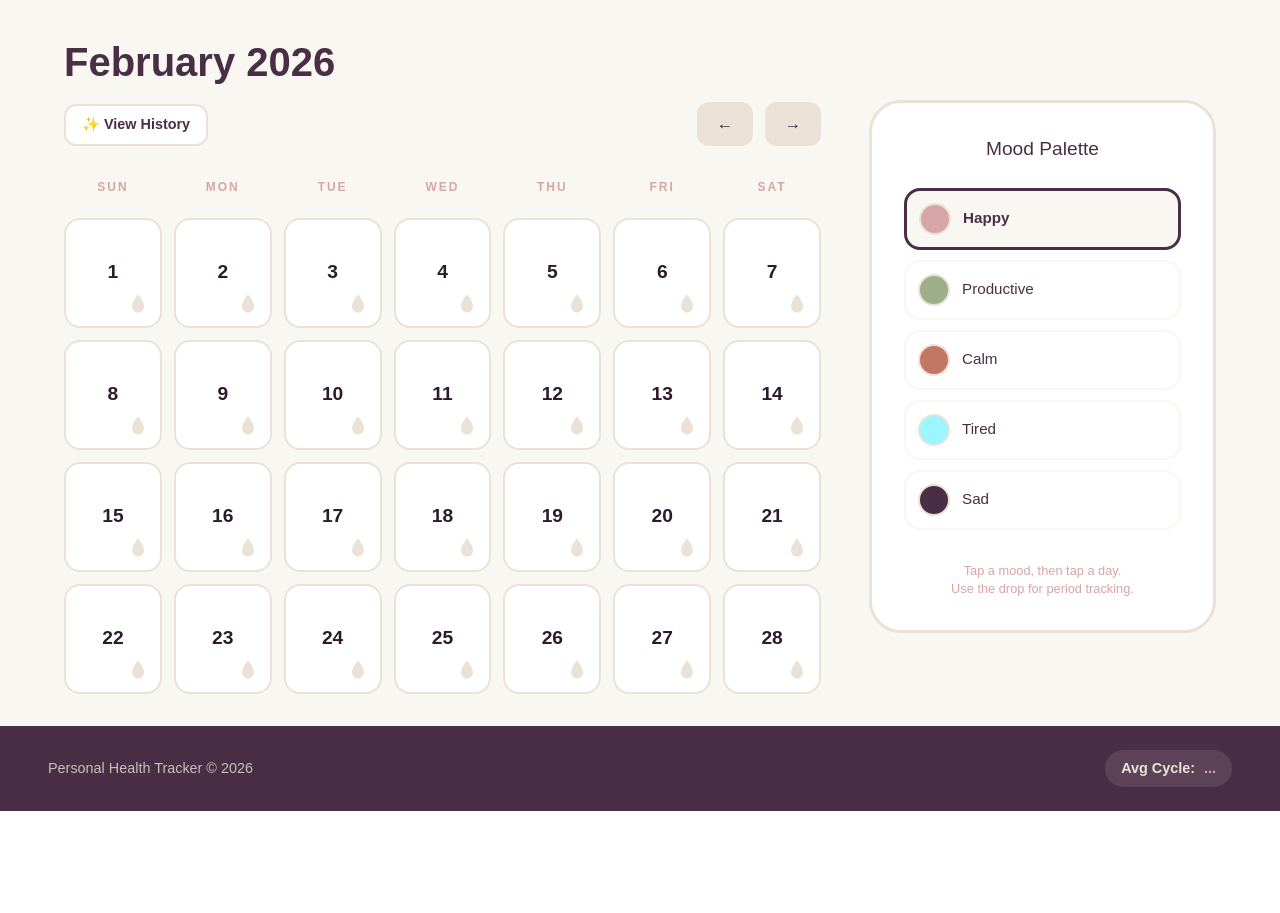
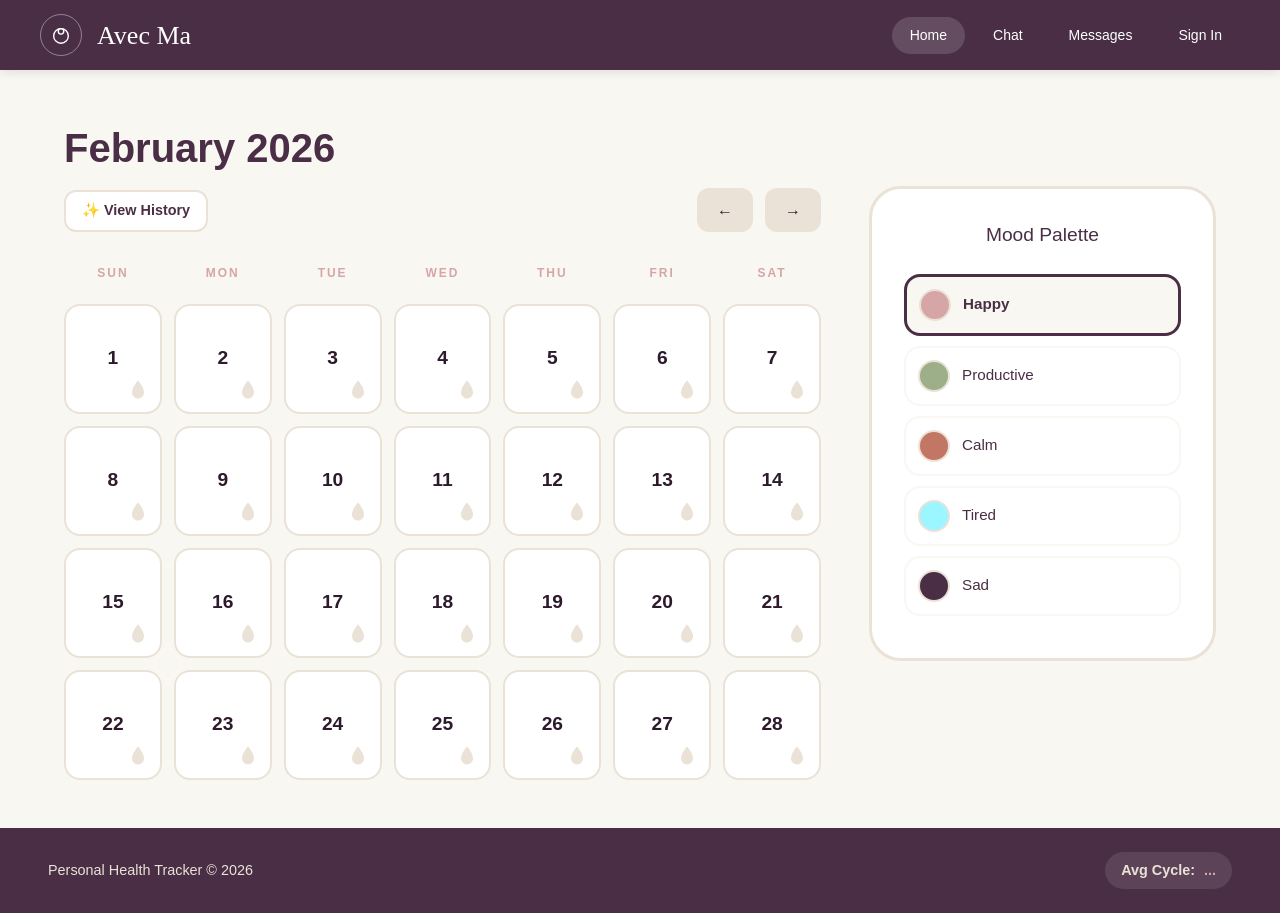
Before and after one commit to eelizabethho/MamaMind, a Next.js app: page /period-mood-trackers in a window 1280 px wide. Before the commit the page ends 811 px from the top, so only its background shows below. Built offline with nearby package versions, Linux system fonts and the light colour scheme.

Commit message:
added some extra filler customization

```diff
--- a/app/period-mood-trackers/page.tsx
+++ b/app/period-mood-trackers/page.tsx
@@ -15,7 +15,6 @@ const THEME = {
 export default function Page() {
   const [viewDate, setViewDate] = useState(new Date());
   const [currentView, setCurrentView] = useState<'calendar' | 'table'>('calendar');
-
   const [allPeriods, setAllPeriods] = useState<Record<string, number[]>>({});
   const [allMoods, setAllMoods] = useState<Record<string, Record<number, string>>>({});
   const [palette, setPalette] = useState([
@@ -62,7 +61,6 @@ export default function Page() {
       const [yB, mB] = b.split('-').map(Number);
       return yB !== yA ? yB - yA : mB - mA;
     });
-
     return keys.map(key => {
       const [y, m] = key.split('-').map(Number);
       const days = allPeriods[key] || [];
@@ -95,17 +93,59 @@ export default function Page() {
 
   return (
     <div style={{ minHeight: '100vh', display: 'flex', flexDirection: 'column', backgroundColor: THEME.cream, color: THEME.eggplant }}>
-      <main style={{ padding: "2rem", fontFamily: 'ui-rounded, "Hiragino Maru Gothic ProN", sans-serif', maxWidth: '1400px', width: '95%', margin: '0 auto', display: 'flex', gap: '3rem', flex: 1 }}>
 
+      {/* --- PURPLE HEADER FROM IMAGE --- */}
+      <header style={{
+        backgroundColor: THEME.plum,
+        height: '70px',
+        display: 'flex',
+        alignItems: 'center',
+        justifyContent: 'space-between',
+        padding: '0 40px',
+        boxShadow: '0 2px 10px rgba(0,0,0,0.1)',
+        zIndex: 100
+      }}>
+        <div style={{ display: 'flex', alignItems: 'center', gap: '15px' }}>
+          <div style={{
+            width: '42px',
+            height: '42px',
+            borderRadius: '50%',
+            border: '1.5px solid rgba(255,255,255,0.4)',
+            display: 'flex',
+            alignItems: 'center',
+            justifyContent: 'center'
+          }}>
+            <svg width="22" height="22" viewBox="0 0 24 24" fill="none" stroke="white" strokeWidth="1.5">
+               <path d="M12 21c-4.418 0-8-3.582-8-8 0-4.418 3.582-8 8-8s8 3.582 8 8c0 4.418-3.582 8-8 8z" />
+               <path d="M12 11c1.657 0 3-1.343 3-3S13.657 5 12 5 9 6.343 9 8s1.343 3 3 3z" />
+            </svg>
+          </div>
+          <span style={{ color: 'white', fontSize: '26px', fontFamily: '"Brush Script MT", cursive' }}>Avec Ma</span>
+        </div>
+
+        <nav style={{ display: 'flex', gap: '10px' }}>
+          {['Home', 'Chat', 'Messages', 'Sign In'].map((item) => (
+            <button key={item} style={{
+              background: item === 'Home' ? 'rgba(255,255,255,0.15)' : 'transparent',
+              border: 'none',
+              borderRadius: '20px',
+              padding: '8px 18px',
+              color: 'white',
+              fontSize: '14px',
+              fontWeight: '500',
+              cursor: 'pointer'
+            }}>{item}</button>
+          ))}
+        </nav>
+      </header>
+
+      {/* --- ORIGINAL CONTENT --- */}
+      <main style={{ padding: "3rem 2rem", fontFamily: 'ui-rounded, "Hiragino Maru Gothic ProN", sans-serif', maxWidth: '1400px', width: '95%', margin: '0 auto', display: 'flex', gap: '3rem', flex: 1 }}>
         <section style={{ flex: 4 }}>
           <header style={{ display: 'flex', justifyContent: 'space-between', marginBottom: '2rem', alignItems: 'flex-end' }}>
             <div>
               <h1 style={{ margin: 0, fontSize: '2.5rem', fontWeight: '800', color: THEME.plum }}>{viewDate.toLocaleString('default', { month: 'long', year: 'numeric' })}</h1>
-              <button
-                id="view-toggle-btn"
-                onClick={() => setCurrentView(currentView === 'calendar' ? 'table' : 'calendar')}
-                style={{ marginTop: '12px', padding: '8px 16px', cursor: 'pointer', borderRadius: '12px', border: `2px solid ${THEME.sand}`, background: '#fff', color: THEME.plum, fontSize: '0.9rem', fontWeight: '600' }}
-              >
+              <button onClick={() => setCurrentView(currentView === 'calendar' ? 'table' : 'calendar')} style={{ marginTop: '12px', padding: '8px 16px', cursor: 'pointer', borderRadius: '12px', border: `2px solid ${THEME.sand}`, background: '#fff', color: THEME.plum, fontSize: '0.9rem', fontWeight: '600' }}>
                   {currentView === 'calendar' ? '✨ View History' : '📅 Back to Calendar'}
               </button>
             </div>
@@ -122,23 +162,8 @@ export default function Page() {
                 const moodColor = day ? (allMoods[currentMonthKey]?.[day]) : null;
                 const hasPeriod = day ? (allPeriods[currentMonthKey]?.includes(day)) : false;
                 return (
-                  <div key={i}
-                    onClick={() => day && setAllMoods(prev => ({...prev, [currentMonthKey]: {...prev[currentMonthKey], [day]: prev[currentMonthKey]?.[day] === palette[activeMoodIndex].color ? '' : palette[activeMoodIndex].color }}))}
-                    style={{
-                      height: '110px',
-                      position: 'relative',
-                      borderRadius: '16px',
-                      cursor: day ? 'pointer' : 'default',
-                      backgroundColor: moodColor || (day ? '#fff' : 'transparent'),
-                      border: day ? `2px solid ${THEME.sand}` : 'none',
-                      display: 'flex',
-                      alignItems: 'center',
-                      justifyContent: 'center',
-                      fontSize: '1.2rem',
-                      fontWeight: '600',
-                      transition: 'all 0.15s ease-in-out',
-                    }}
-                  >
+                  <div key={i} onClick={() => day && setAllMoods(prev => ({...prev, [currentMonthKey]: {...prev[currentMonthKey], [day]: prev[currentMonthKey]?.[day] === palette[activeMoodIndex].color ? '' : palette[activeMoodIndex].color }}))}
+                    style={{ height: '110px', position: 'relative', borderRadius: '16px', cursor: day ? 'pointer' : 'default', backgroundColor: moodColor || (day ? '#fff' : 'transparent'), border: day ? `2px solid ${THEME.sand}` : 'none', display: 'flex', alignItems: 'center', justifyContent: 'center', fontSize: '1.2rem', fontWeight: '600' }}>
                     {day}
                     {day && (
                       <div onClick={(e) => { e.stopPropagation(); togglePeriod(currentMonthKey, day); }} style={{ position: 'absolute', bottom: '10px', right: '10px', cursor: 'pointer', color: hasPeriod ? THEME.terracotta : THEME.sand }}>
@@ -150,20 +175,16 @@ export default function Page() {
               })}
             </div>
           ) : (
-            <div style={{ maxHeight: '75vh', overflowY: 'auto', paddingRight: '15px' }}>
+            <div style={{ maxHeight: '75vh', overflowY: 'auto' }}>
               <div style={{ display: 'grid', gridTemplateColumns: 'repeat(auto-fill, minmax(300px, 1fr))', gap: '1.5rem' }}>
                 {fullHistory.map(item => (
                   <div key={item.key} style={{ background: '#fff', padding: '1.5rem', borderRadius: '24px', border: `2px solid ${THEME.sand}` }}>
-                    <h3 style={{ marginTop: 0, borderBottom: `2px solid ${THEME.cream}`, paddingBottom: '10px', color: THEME.plum }}>{item.label}</h3>
+                    <h3 style={{ marginTop: 0, color: THEME.plum }}>{item.label}</h3>
                     <table style={{ width: '100%', borderCollapse: 'collapse' }}>
                       <thead><tr style={{ color: THEME.rose, fontSize: '0.75rem', textAlign: 'left' }}><th>START</th><th>END</th><th>DAYS</th></tr></thead>
                       <tbody>
                         {item.ranges.map((r, i) => (
-                          <tr key={i} style={{ fontSize: '0.9rem' }}>
-                            <td style={{ padding: '8px 0' }}>{r.start}</td>
-                            <td style={{ padding: '8px 0' }}>{r.end}</td>
-                            <td style={{ padding: '8px 0', fontWeight: 'bold', color: THEME.terracotta }}>{r.end - r.start + 1}</td>
-                          </tr>
+                          <tr key={i} style={{ fontSize: '0.9rem' }}><td style={{ padding: '8px 0' }}>{r.start}</td><td style={{ padding: '8px 0' }}>{r.end}</td><td style={{ padding: '8px 0', fontWeight: 'bold', color: THEME.terracotta }}>{r.end - r.start + 1}</td></tr>
                         ))}
                       </tbody>
                     </table>
@@ -174,59 +195,23 @@ export default function Page() {
           )}
         </section>
 
-        {/* Updated sidebar with marginTop to align with the buttons */}
-        <aside style={{
-          flex: 1,
-          padding: '2rem',
-          backgroundColor: '#fff',
-          borderRadius: '32px',
-          border: `3px solid ${THEME.sand}`,
-          alignSelf: 'flex-start',
-          marginTop: '68px' // This aligns it with the "View History" button row
-        }}>
+        <aside style={{ flex: 1, padding: '2rem', backgroundColor: '#fff', borderRadius: '32px', border: `3px solid ${THEME.sand}`, alignSelf: 'flex-start', marginTop: '68px' }}>
           <h3 style={{ marginTop: 0, marginBottom: '1.5rem', fontSize: '1.2rem', color: THEME.plum, textAlign: 'center' }}>Mood Palette</h3>
           {palette.map((item, idx) => (
             <div key={idx} onClick={() => setActiveMoodIndex(idx)}
-              style={{
-                display: 'flex',
-                alignItems: 'center',
-                gap: '12px',
-                padding: '12px',
-                borderRadius: '16px',
-                cursor: 'pointer',
-                border: activeMoodIndex === idx ? `3px solid ${THEME.plum}` : `2px solid ${THEME.cream}`,
-                backgroundColor: activeMoodIndex === idx ? THEME.cream : '#fff',
-                marginBottom: '10px',
-                transition: 'all 0.2s'
-              }}>
-              <div style={{
-                width: '32px',
-                height: '32px',
-                borderRadius: '50%',
-                backgroundColor: item.color,
-                border: `2px solid ${THEME.sand}`,
-                position: 'relative',
-                overflow: 'hidden'
-              }}>
-                <input
-                  type="color"
-                  value={item.color}
-                  onChange={(e) => { const p = [...palette]; p[idx].color = e.target.value; setPalette(p); }}
-                  style={{ position: 'absolute', opacity: 0, cursor: 'pointer', width: '100%', height: '100%' }}
-                />
+              style={{ display: 'flex', alignItems: 'center', gap: '12px', padding: '12px', borderRadius: '16px', cursor: 'pointer', border: activeMoodIndex === idx ? `3px solid ${THEME.plum}` : `2px solid ${THEME.cream}`, backgroundColor: activeMoodIndex === idx ? THEME.cream : '#fff', marginBottom: '10px' }}>
+              <div style={{ width: '32px', height: '32px', borderRadius: '50%', backgroundColor: item.color, border: `2px solid ${THEME.sand}`, position: 'relative', overflow: 'hidden' }}>
+                <input type="color" value={item.color} onChange={(e) => { const p = [...palette]; p[idx].color = e.target.value; setPalette(p); }} style={{ position: 'absolute', opacity: 0, cursor: 'pointer', width: '100%', height: '100%' }} />
               </div>
               <input type="text" value={item.label} onChange={(e) => { const p = [...palette]; p[idx].label = e.target.value; setPalette(p); }} style={{ border: 'none', background: 'transparent', flex: 1, fontSize: '0.95rem', fontWeight: activeMoodIndex === idx ? '700' : '500', color: THEME.plum, outline: 'none' }} />
             </div>
           ))}
-          <p style={{ fontSize: '0.8rem', color: THEME.rose, marginTop: '2rem', lineHeight: '1.4', textAlign: 'center' }}>
-            Tap a mood, then tap a day. <br/> Use the drop for period tracking.
-          </p>
         </aside>
       </main>
 
       <footer style={{ padding: '1.5rem 3rem', background: THEME.plum, color: THEME.sand, fontSize: '0.9rem' }}>
         <div style={{ maxWidth: '1400px', margin: '0 auto', display: 'flex', justifyContent: 'space-between', alignItems: 'center' }}>
-          <span style={{ opacity: 0.8 }}>Personal Health Tracker &copy; 2026</span>
+          <span>Personal Health Tracker &copy; 2026</span>
           <span style={{ fontWeight: '600', backgroundColor: 'rgba(255,255,255,0.1)', padding: '8px 16px', borderRadius: '20px' }}>
             Avg Cycle: <span style={{ color: THEME.rose, fontWeight: '800', marginLeft: '5px' }}>{averageCycle ? `${averageCycle} Days` : '...'}</span>
           </span>
```
